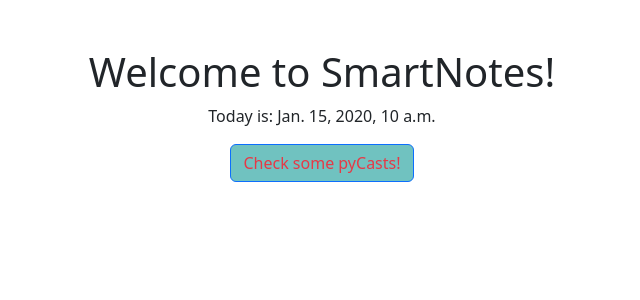
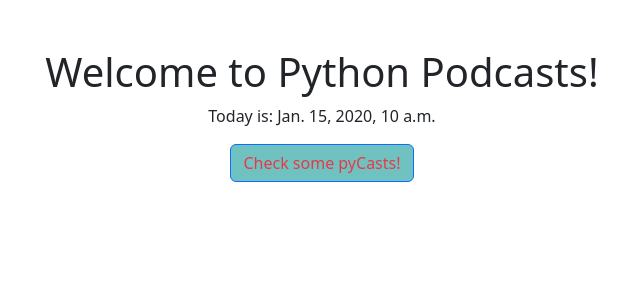
Before and after one commit to jacketkkidJR/pycasts_content_aggregator, a Django app: template static/templates/homepage.html in a window 1280 px wide. Shown: the part 54-354 px from the top of the page, without its empty margins (318-958 px from the left). Run offline with Django 4.2, Linux system fonts and the light colour scheme; the template is opened without the code that fills it: most values are stand-ins (such as "Sample title", 1, 10 or a date in 2020).

Commit message:
A couple of minor changes

```diff
--- a/podcasts/views.py
+++ b/podcasts/views.py
@@ -8,6 +8,7 @@
     model = Episode
     template_name = 'pycasts.html'
     login_url = '/login'
+
     def get_context_data(self, **kwargs):
         """Here we override the context data to show only 10 most recent podcasts"""
         context = super().get_context_data(**kwargs)
--- a/static/templates/homepage.html
+++ b/static/templates/homepage.html
@@ -6,7 +6,7 @@
 
 {% block content %}
     <div class="my-5 text-center container">
-        <h1>Welcome to SmartNotes!</h1>
+        <h1>Welcome to Python Podcasts!</h1>
         <p>Today is: {{today}}</p>
         <a href="{% url 'pycasts' %}" class="btn btn-primary" style="background-color: #70C2C0;">Check some pyCasts!</a>
     </div>
```
Also changed, not shown: db.sqlite3.
